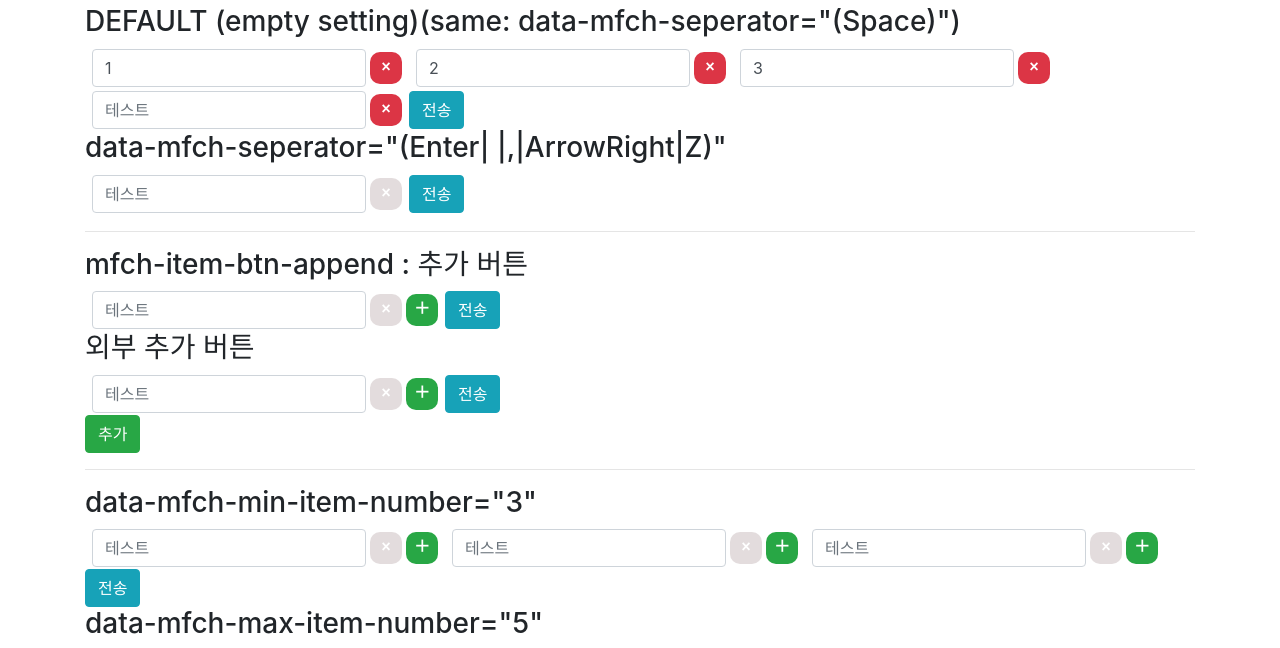
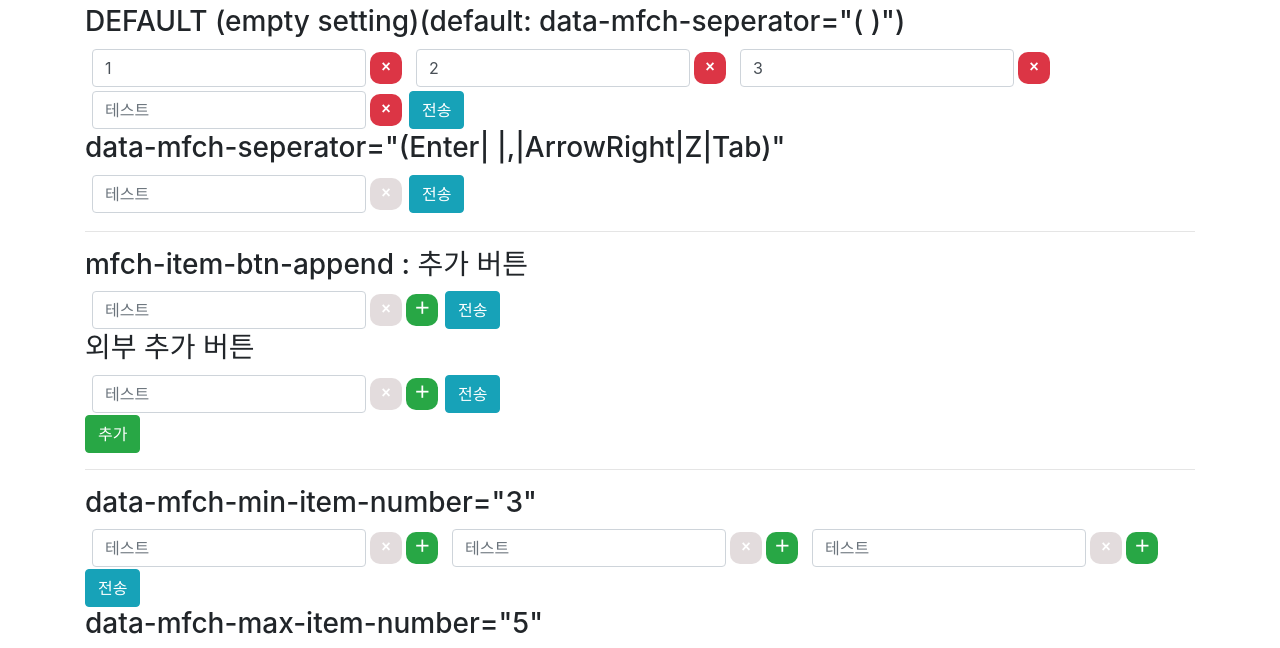
Before and after one commit to mins01/ui_multipleFormControl, a plain HTML site: page index.html in a window 1280 px wide. Shown: the part 122-770 px from the top of the page. Drawn offline with nearby package versions, Linux system fonts and the light colour scheme; a script that the page names is missing.

Commit message:
대충 완료

```diff
--- a/index.html
+++ b/index.html
@@ -42,7 +42,7 @@
 
 	<script>
 		window.addEventListener('load',(event)=>{
-			MultipleFormControlHandler.getInstance().debug = true;;
+			// MultipleFormControlHandler.getInstance().debug = true;;
 			MultipleFormControlHandler.activate();
 		})
 	</script>
@@ -80,7 +80,7 @@
         <div>
 			<hr>
 			<h2>data-mfch-seperator : 키보드 입력 구분자 설정</h2>
-			<h3>DEFAULT (empty setting)(same: data-mfch-seperator="(Space)")</h3>
+			<h3>DEFAULT (empty setting)(default: data-mfch-seperator="( )")</h3>
 			<form action="" onsubmit="alertOnsubmit(this);return false;">
 				<div class="mfch-container">
 					<div class="mfch-item"><input type="text" name="item" class="mfch-item-input form-control" placeholder="테스트" value="1"><button type="button" class="mfch-item-btn mfch-item-btn-remove"></button></div>
@@ -90,9 +90,9 @@
 					<button class="btn btn-info" type="submit">전송</button>
 				</div>
 			</form>
-			<h3>data-mfch-seperator="(Enter| |,|ArrowRight|Z)"</h3>
+			<h3>data-mfch-seperator="(Enter| |,|ArrowRight|Z|Tab)"</h3>
 			<form action="" onsubmit="alertOnsubmit(this);return false;">
-				<div class="mfch-container" data-mfch-seperator="(Enter| |,|ArrowRight|Z)">
+				<div class="mfch-container" data-mfch-seperator="(Enter| |,|ArrowRight|Z|Tab)">
 					<div class="mfch-item"><input type="text" name="item" class="mfch-item-input form-control" placeholder="테스트"><button type="button" class="mfch-item-btn mfch-item-btn-remove"></button></div>
 					<button class="btn btn-info" type="submit">전송</button>
 				</div>
@@ -151,7 +151,7 @@
 			<hr>
 			<h3>data-mfch-backspace="disabled" // 백스페이스로 아이템을 삭제하지 못하게 한다.</h3>
 			<form action="" onsubmit="alertOnsubmit(this);return false;">
-				<div class="mfch-container" data-mfch-min-item-number="3" data-mfch-backspace="disabled">
+				<div class="mfch-container" data-mfch-backspace="disabled">
 					<div class="mfch-item"><input type="text" name="item" class="mfch-item-input form-control" placeholder="테스트"><button type="button" class="mfch-item-btn mfch-item-btn-remove"></button><button type="button" class="mfch-item-btn mfch-item-btn-append"></button></div>
 					<div class="mfch-item"><input type="text" name="item" class="mfch-item-input form-control" placeholder="테스트"><button type="button" class="mfch-item-btn mfch-item-btn-remove"></button><button type="button" class="mfch-item-btn mfch-item-btn-append"></button></div>
 					<div class="mfch-item"><input type="text" name="item" class="mfch-item-input form-control" placeholder="테스트"><button type="button" class="mfch-item-btn mfch-item-btn-remove"></button><button type="button" class="mfch-item-btn mfch-item-btn-append"></button></div>
```
